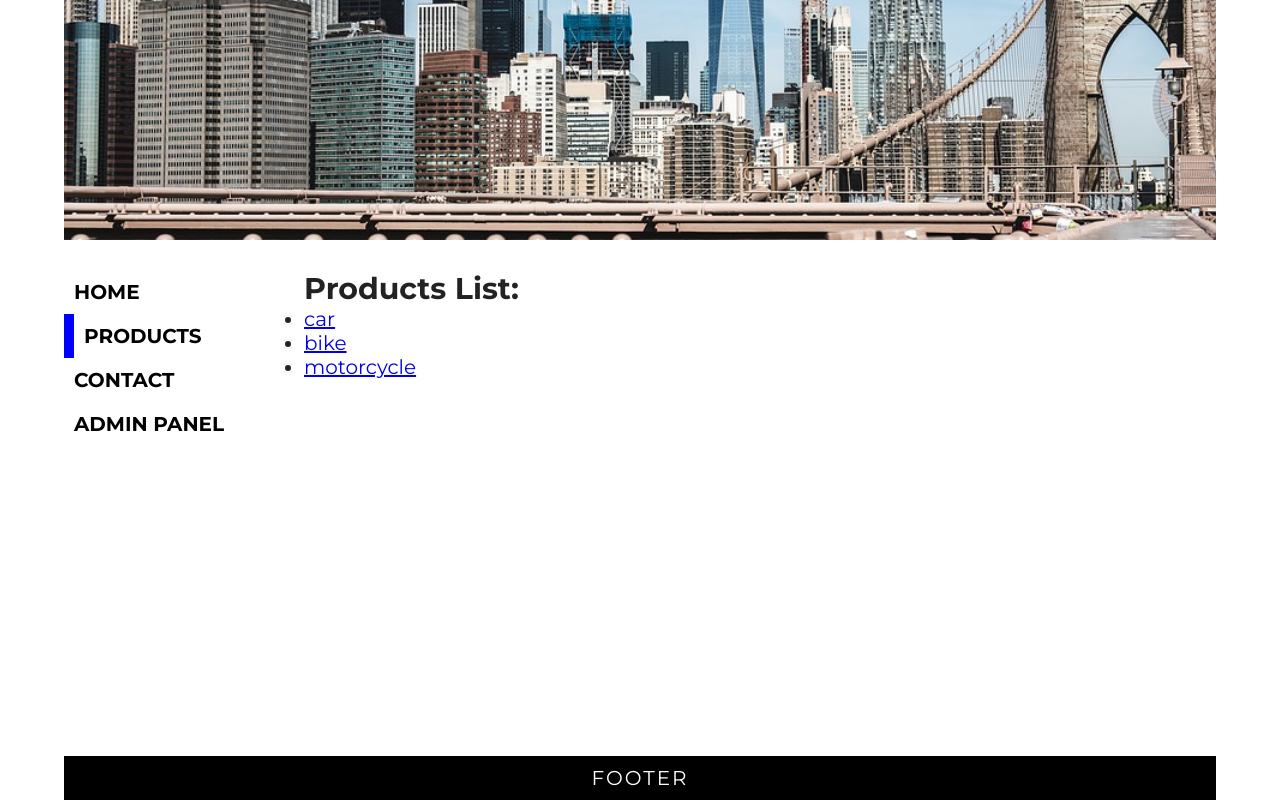
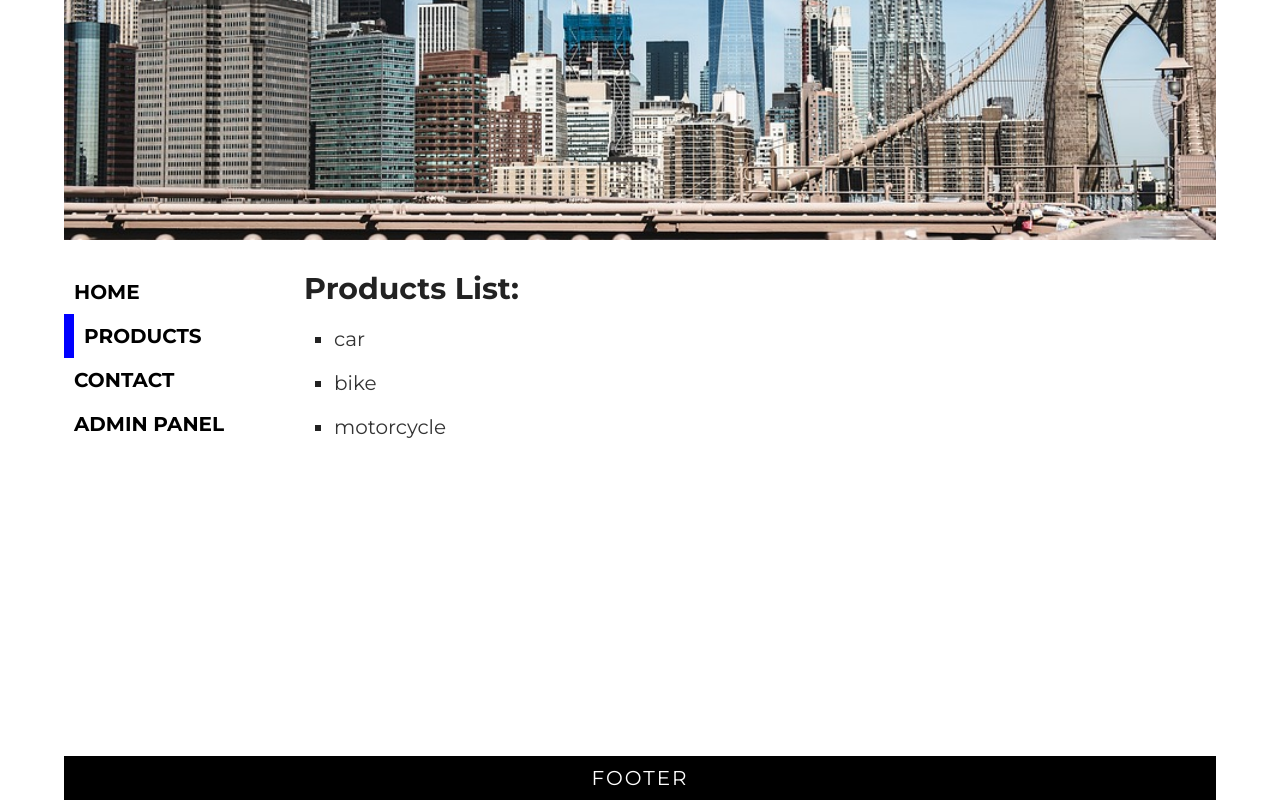
Before and after one commit to MMadejsza/React_Router_Practice, a React (Create React App) app: page /products in a window 1280 px wide. Built offline with nearby package versions, Linux system fonts and the light colour scheme.

Commit message:
PListPage css

```diff
--- a/src/pages/ProductListPage.js
+++ b/src/pages/ProductListPage.js
@@ -1,5 +1,6 @@
 import React from 'react';
 import {Link} from 'react-router-dom';
+import '../styles/ProductListPage.css';
 
 const products = ['car', 'bike', 'motorcycle'];
 
--- /dev/null
+++ b/src/styles/ProductListPage.css
@@ -0,0 +1,20 @@
+.products h2 {
+	margin-bottom: 20px;
+}
+
+.products ul {
+	list-style: square;
+	padding-left: 30px;
+}
+.products li {
+	margin-bottom: 20px;
+}
+.products a {
+	text-decoration: none;
+	color: #333;
+}
+.products a:hover {
+	text-decoration: underline;
+	color: yellowgreen;
+	font-weight: bold;
+}
```
